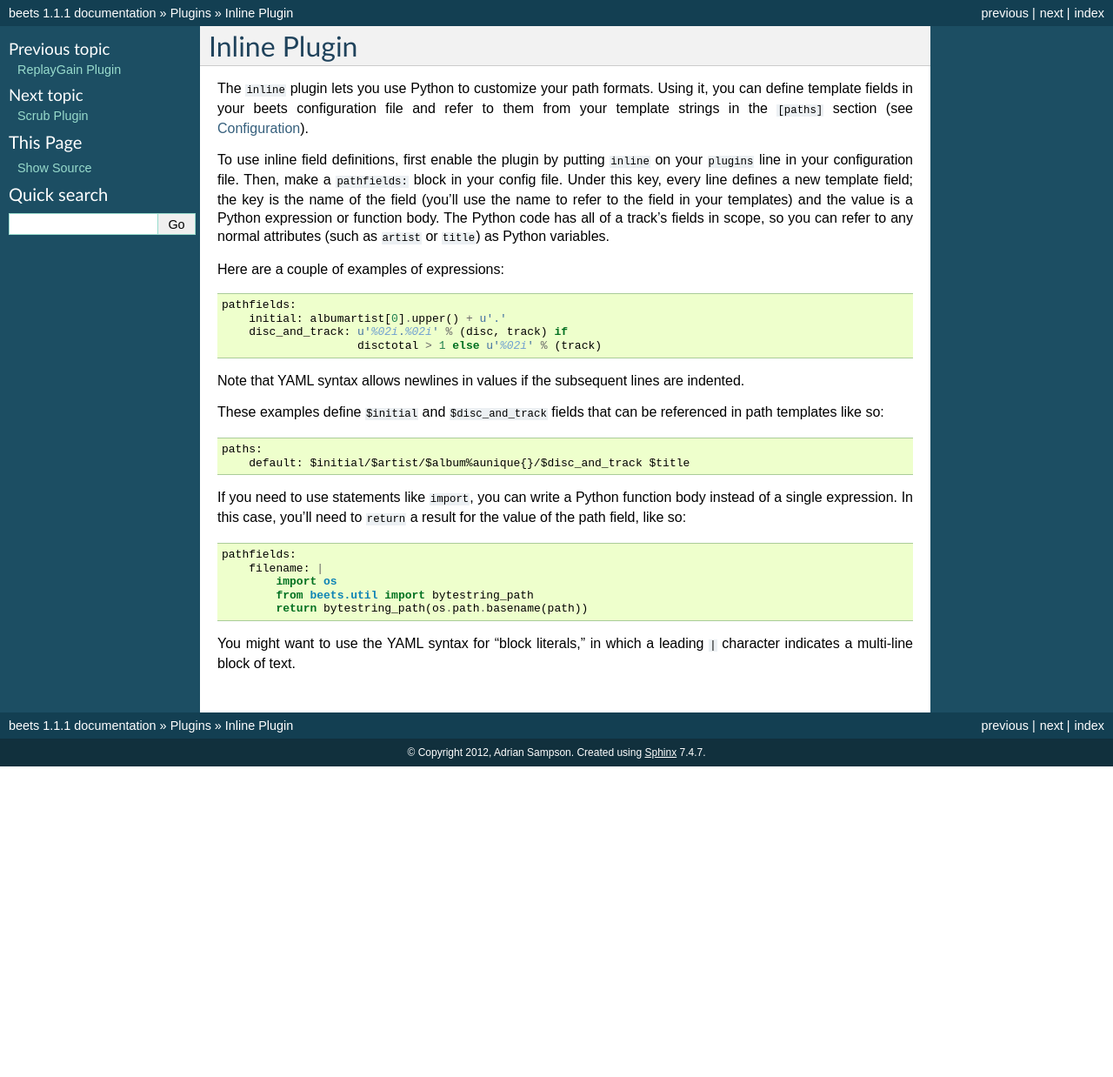
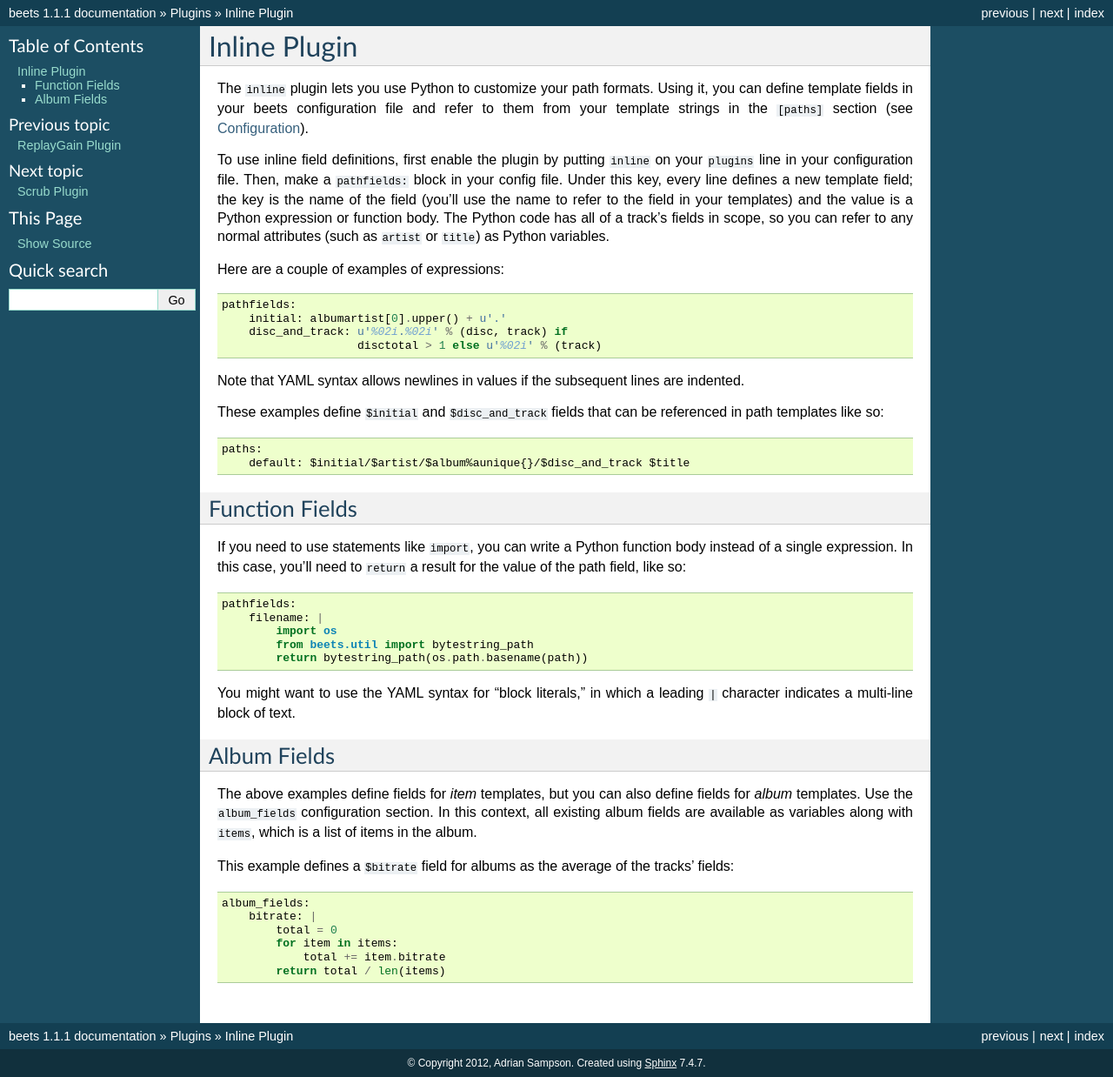
Before and after one commit to google-code-export/beets, a Sphinx documentation site: the page built from docs/plugins/inline.rst, in a window 1280 px wide. Shown: the whole page at 87% size. Built offline with Sphinx 7.4.7, drawn with Linux system fonts in a browser that asks for light colours; before the commit the page ends 900 px from its top, so only the background shows below that.

Commit message:
inline: allow album field definitions
Under the album_field heading.

```diff
--- a/docs/changelog.rst
+++ b/docs/changelog.rst
@@ -31,8 +31,9 @@ Changelog
   Thanks to jayme on GitHub.
 * :doc:`/plugins/lyrics`: Lyrics searches should now turn up more results due
   to some fixes in dealing with special characters.
-* Plugins can now provide fields for both Album and Item templates. Thanks
-  to Pedro Silva.
+* Plugins can now provide fields for both Album and Item templates, thanks
+  to Pedro Silva. Accordingly, the :doc:`/plugins/inline` can also now define
+  album fields.
 * The :ref:`fields-cmd` command shows template fields provided by plugins.
   Thanks again to Pedro Silva.
 * Album art filenames now respect the :ref:`replace` configuration.
--- a/docs/plugins/inline.rst
+++ b/docs/plugins/inline.rst
@@ -31,6 +31,10 @@ referenced in path templates like so::
     paths:
         default: $initial/$artist/$album%aunique{}/$disc_and_track $title
 
+
+Function Fields
+---------------
+
 If you need to use statements like ``import``, you can write a Python function
 body instead of a single expression. In this case, you'll need to ``return``
 a result for the value of the path field, like so::
@@ -43,3 +47,22 @@ a result for the value of the path field, like so::
 
 You might want to use the YAML syntax for "block literals," in which a leading
 ``|`` character indicates a multi-line block of text.
+
+
+Album Fields
+------------
+
+The above examples define fields for *item* templates, but you can also define
+fields for *album* templates. Use the ``album_fields`` configuration section.
+In this context, all existing album fields are available as variables along
+with ``items``, which is a list of items in the album.
+
+This example defines a ``$bitrate`` field for albums as the average of the
+tracks' fields::
+
+    album_fields:
+        bitrate: |
+            total = 0
+            for item in items:
+                total += item.bitrate
+            return total / len(items)
```
Also changed, not shown: 1 other file.
